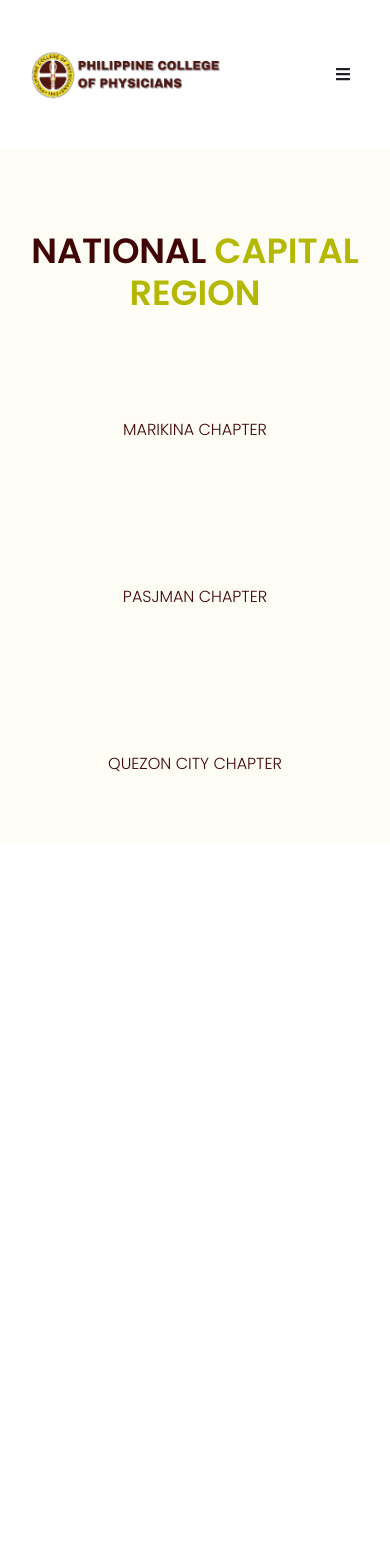
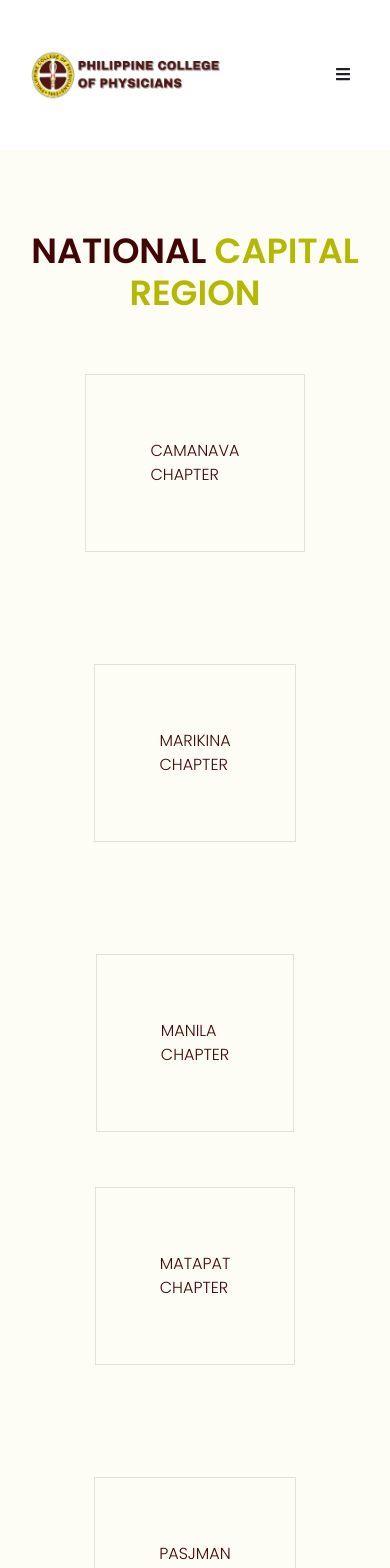
Before and after one commit to whodatboi04/PCP_website, a React (Create React App) app in the folder pcp-website/: page /Chapters in a window 390 px wide. Shown: the top 1568 px of the page. Before the commit the page ends 844 px from the top, so only its background shows below. Built offline with nearby package versions, Linux system fonts and the light colour scheme; a web font is replaced by a local one.

Commit message:
Done Responsive Home / Navbar / Chapters

```diff
--- a/pcp-website/src/components/ChaptersComponents/NCR.jsx
+++ b/pcp-website/src/components/ChaptersComponents/NCR.jsx
@@ -8,7 +8,7 @@ export default function NCR() {
         <h1>NATIONAL <span>CAPITAL REGION</span></h1>
         <div className='ncr-wrapper'>
             <div className='ncr-items'>
-                <div className='ncr-first-items'>
+                <div className='ncr ncr-first-items'>
                     <Link
                         to="/Chapters/Camanava"
                         className='ncr-btn-items'
@@ -28,7 +28,7 @@ export default function NCR() {
                         MANILA CHAPTER
                     </Link>
                 </div>
-                <div className='ncr-second-items'>
+                <div className='ncr ncr-second-items'>
                     <Link
                         to="/Chapters/Matapat"
                         className='ncr-btn-items'
@@ -48,7 +48,7 @@ export default function NCR() {
                         PASAY CHAPTER
                     </Link>
                 </div>
-                <div className='ncr-third-items'>
+                <div className='ncr ncr-third-items'>
                     <Link
                         to="/Chapters/Pamunlas"
                         className='ncr-btn-items'
--- a/pcp-website/src/components/HomeComponents/ForumCovid19.jsx
+++ b/pcp-website/src/components/HomeComponents/ForumCovid19.jsx
@@ -27,7 +27,7 @@ function ForumCovid19({ForumCovid}) {
           interval={4000}
         >
           {ForumCovid.map((ForumHealthCovid) => (
-            <Carousel.Item className='forum-carousel-item'>
+            <Carousel.Item className='forum-carousel-item' key={ForumHealthCovid.id}>
                 <img
                   src={ForumHealthCovid.image}
                   text="First slide"
--- a/pcp-website/src/components/HomeComponents/HmoMediaForum.jsx
+++ b/pcp-website/src/components/HomeComponents/HmoMediaForum.jsx
@@ -61,7 +61,7 @@ function HmoMediaForum({MediaComm}) {
                             className='Media-Carousel'
                         >
                         {MediaComm.map((Media) => (
-                            <Carousel.Item>
+                            <Carousel.Item key={Media.id}>
                                 <img
                                     src={Media.image}
                                     alt='Philippine College of Physicians' />
--- a/pcp-website/src/components/Navbar.jsx
+++ b/pcp-website/src/components/Navbar.jsx
@@ -1,14 +1,9 @@
-import React, {useRef,useEffect, useState} from 'react';
-import { FaFacebookF } from 'react-icons/fa';
-import { FaTwitter } from 'react-icons/fa';
-import { FaLinkedinIn } from 'react-icons/fa';
-import { FaUserAlt } from 'react-icons/fa';
-import {FaBars} from 'react-icons/fa';
+import React, { useRef, useEffect, useState } from 'react';
+import { FaFacebookF, FaTwitter, FaLinkedinIn, FaUserAlt, FaBars, FaTimes, FaAngleDown } from 'react-icons/fa';
 import logoImage from './img/HomeImage/Logo-header.png';
-import {FaTimes} from 'react-icons/fa';
-import {FaAngleDown} from 'react-icons/fa';
+import { NavLink, useLocation } from 'react-router-dom';
 import "./css/Navbar.css";
-import { NavLink, useLocation } from 'react-router-dom';
+
 
 
 function Navbar() {
@@ -18,7 +13,7 @@ function Navbar() {
     const { pathname } = useLocation();
     const [logoMobile, setLogoMobile] = useState(false);
 
-    //If Webpage is less than 1331 width
+    //If Webpage is less than 1331 width function
     const isMobile = () => window.innerWidth < 1330;
 
     //Show the Burger Navbar menu
@@ -43,17 +38,17 @@ function Navbar() {
 
     //If window scrolled navbar will be fixed
     const changeNavBackground = () => {
-        const windowWidth = window.innerWidth;
 
-        if(windowWidth > 1330){
-            if (window.scrollY >= 100) {
+        if(isMobile()){
+            setNavbar(false);
+        } else{
+            if(window.scrollY >= 100){
                 setNavbar(true);
-            } else {
+            } else{
                 setNavbar(false);
             }
-        }else{
-            setNavbar(false);
         }
+
     };
 
 
@@ -112,6 +107,7 @@ function Navbar() {
                             <NavLink
                                 to="/Chapters"
                                 className='nav-items'
+                                onClick={showNavbar}
                             >
                                 Chapters
                                 <FaAngleDown size={10}/>
--- a/pcp-website/src/components/css/ChapterCss/Mindanao.css
+++ b/pcp-website/src/components/css/ChapterCss/Mindanao.css
@@ -30,3 +30,16 @@
     transition: transform .5s ease;
     transform: scale(1.02);
 }
+
+@media only screen and (max-width: 656px){
+    .mindanao-content{
+        flex-direction: column;
+        gap: 2rem;
+        width: 100%;
+        padding: 20px;
+    }
+
+    .mindanao-btn{
+        width: 100%;
+    }
+}
--- a/pcp-website/src/components/css/ChapterCss/NCR.css
+++ b/pcp-website/src/components/css/ChapterCss/NCR.css
@@ -1,5 +1,6 @@
 .ncr-container{
     background-color: #FDFDF6;
+    padding: 0 20px;
 }
 
 .ncr-container h1{
@@ -16,8 +17,9 @@
 
 .ncr-wrapper{
     display: flex;
-    justify-content: center;
-
+    margin: 0 auto;
+    width: 100%;
+    max-width: 82.2rem;
 }
 
 .ncr-items{
@@ -26,6 +28,7 @@
     flex-direction: column;
     justify-content: center;
     gap: 15px;
+    width: 100%;
 }
 
 .ncr-first-items, .ncr-second-items,
@@ -52,3 +55,16 @@
     transition: transform .5s ease;
     transform: scale(1.02);
 }
+
+@media only screen and (max-width: 1331px){
+    .ncr{
+        display: flex;
+        flex-wrap: wrap;
+        justify-content: center;
+        padding: 20px;
+    }
+
+    .ncr-btn-items{
+        border: 1px solid #E0E0E0;
+    }
+}
--- a/pcp-website/src/components/css/ChapterCss/SouthLuzon.css
+++ b/pcp-website/src/components/css/ChapterCss/SouthLuzon.css
@@ -4,6 +4,10 @@
     display: flex;
     align-items: center;
     gap: 10rem;
+    width: 100%;
+    max-width: 82.2rem;
+    justify-content: center;
+    padding: 0 20px;
 }
 
 .SouthLuzon-content h2{
@@ -30,3 +34,16 @@
     transition: transform .5s ease;
     transform: scale(1.02);
 }
+
+@media only screen and (max-width: 656px){
+    .SouthLuzon-content{
+        flex-direction: column;
+        gap: 2rem;
+        width: 100%;
+        padding: 20px;
+    }
+
+    .SouthLuzon-btn{
+        width: 100%;
+    }
+}
--- a/pcp-website/src/components/css/ChapterCss/Visayas.css
+++ b/pcp-website/src/components/css/ChapterCss/Visayas.css
@@ -30,3 +30,16 @@
     transition: transform .5s ease;
     transform: scale(1.02);
 }
+
+@media only screen and (max-width: 656px){
+    .visayas-content{
+        flex-direction: column;
+        gap: 2rem;
+        width: 100%;
+        padding: 20px;
+    }
+
+    .visayas-btn{
+        width: 100%;
+    }
+}
--- a/pcp-website/src/components/css/Navbar.css
+++ b/pcp-website/src/components/css/Navbar.css
@@ -1,6 +1,5 @@
 html,body{
     width: 100%;
-    height: 100%;
     margin: 0px;
     padding: 0px;
     overflow-x: hidden;
```
